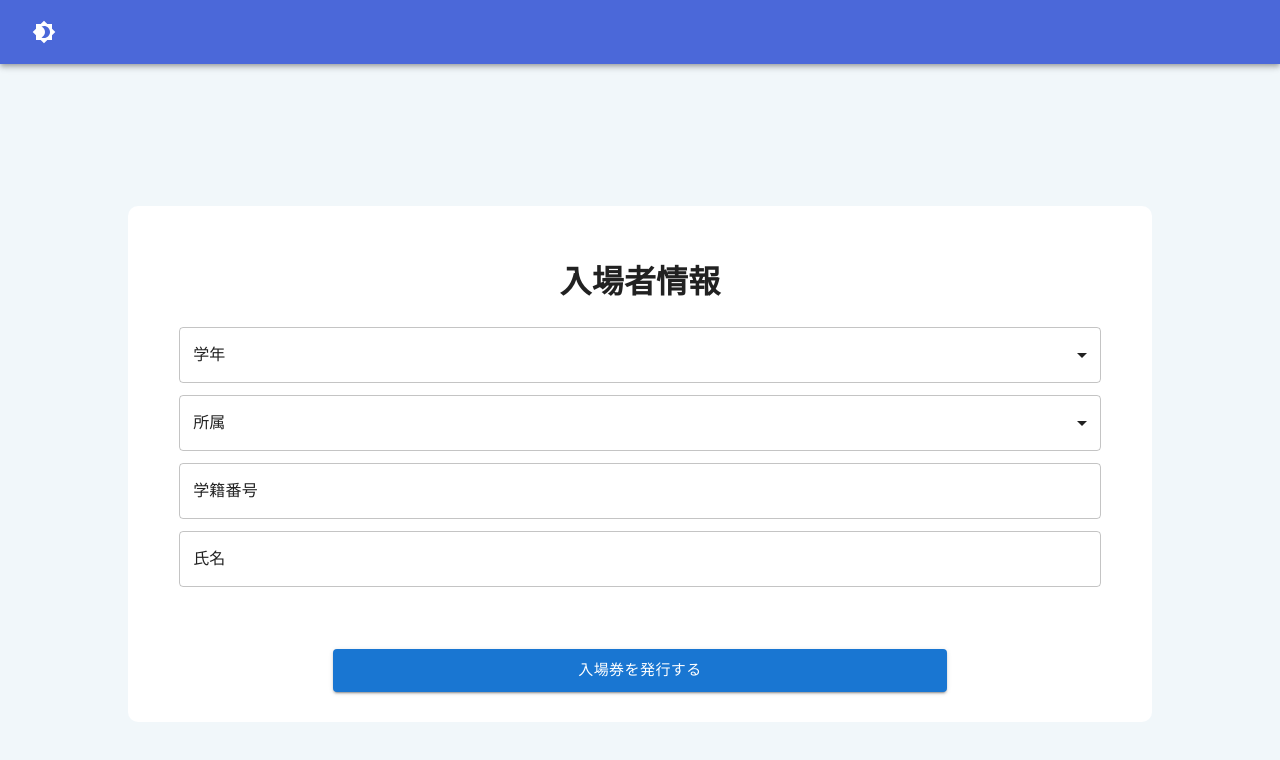
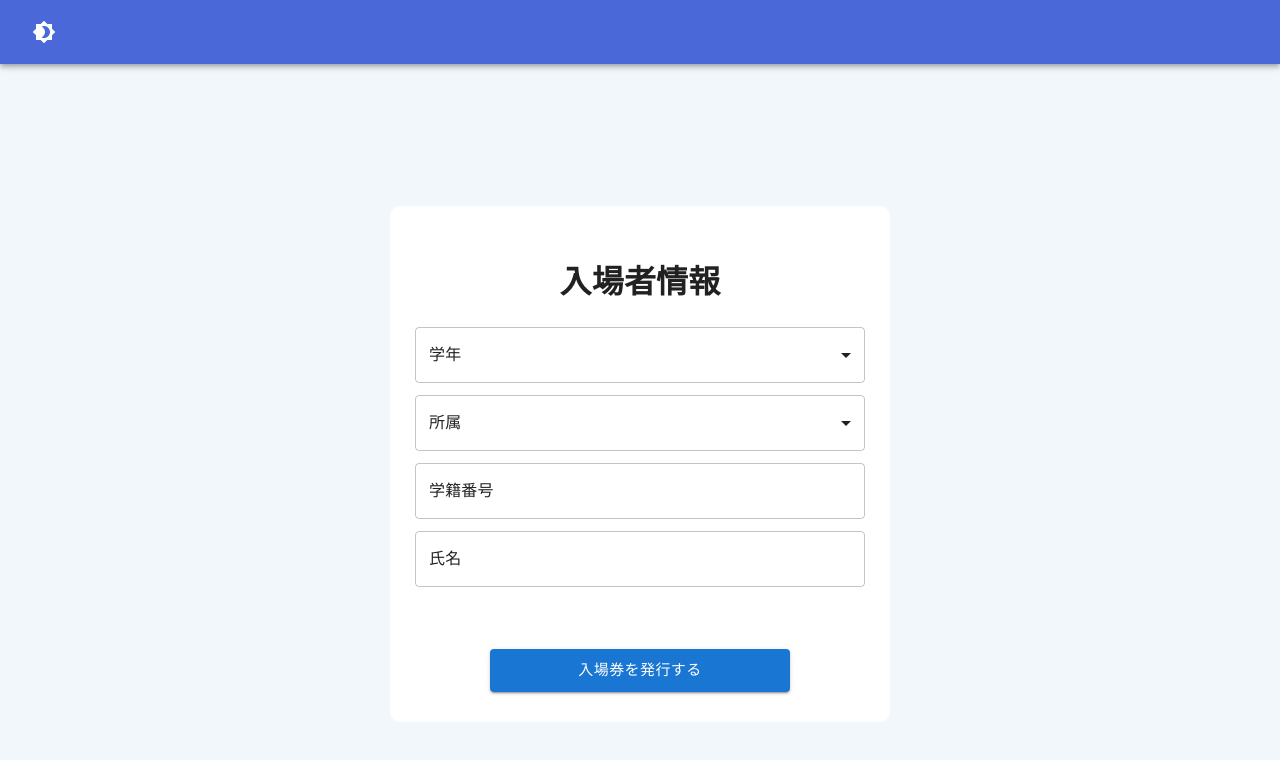
Before and after one commit to oyachi/Kitahito_Log, a React (Create React App) app in the folder kitahitolog-web/: page / in a window 1280 px wide. Shown: the top 760 px of the page. Built offline with nearby package versions, Linux system fonts and the light colour scheme.

Commit message:
Update: responsive

```diff
--- a/kitahitolog-web/package.json
+++ b/kitahitolog-web/package.json
@@ -19,6 +19,7 @@
     "react-dom": "^17.0.2",
     "react-hook-form": "^7.28.1",
     "react-qr-code": "^2.0.3",
+    "react-responsive": "^9.0.0-beta.6",
     "react-router-dom": "^6.2.2",
     "react-scripts": "5.0.0",
     "typescript": "^4.6.2",
--- a/kitahitolog-web/src/screens/HomeScreen.tsx
+++ b/kitahitolog-web/src/screens/HomeScreen.tsx
@@ -6,6 +6,8 @@ import QRViewer from '../components/QRViewer';
 /* styles */
 import styles from '../styles/HomeScreen.module.css';
 import { useTheme } from '@mui/material/styles';
+/* responsive */
+import MediaQuery from 'react-responsive';
 
 const InputScreen: React.VFC = () => {
   const theme = useTheme();
@@ -24,11 +26,16 @@ const InputScreen: React.VFC = () => {
 
   return (
     <div className={styles.background}>
-      <Box bgcolor={theme.palette.form.main} borderRadius={'10px'} className={styles.form_area}>
-        {/*<div className={styles.form_area}>*/}
-        {isQrGenerate ? <QRViewer str={visitor} reinput={reinput} /> : <FormArea updateVisitor={updateVisitor} />}
-        {/*</div>*/}
-      </Box>
+      <MediaQuery query="(max-width: 767px)">
+        <Box bgcolor={theme.palette.form.main} borderRadius={'10px'} className={styles.form_area}>
+          {isQrGenerate ? <QRViewer str={visitor} reinput={reinput} /> : <FormArea updateVisitor={updateVisitor} />}
+        </Box>
+      </MediaQuery>
+      <MediaQuery query="(min-width: 768px)">
+        <Box bgcolor={theme.palette.form.main} borderRadius={'10px'} sx={{ width: 500 }} className={styles.form_area}>
+          {isQrGenerate ? <QRViewer str={visitor} reinput={reinput} /> : <FormArea updateVisitor={updateVisitor} />}
+        </Box>
+      </MediaQuery>
     </div>
   );
 };
```
Also changed, not shown: 1 other file (tests, documents, lock files or other folders).
